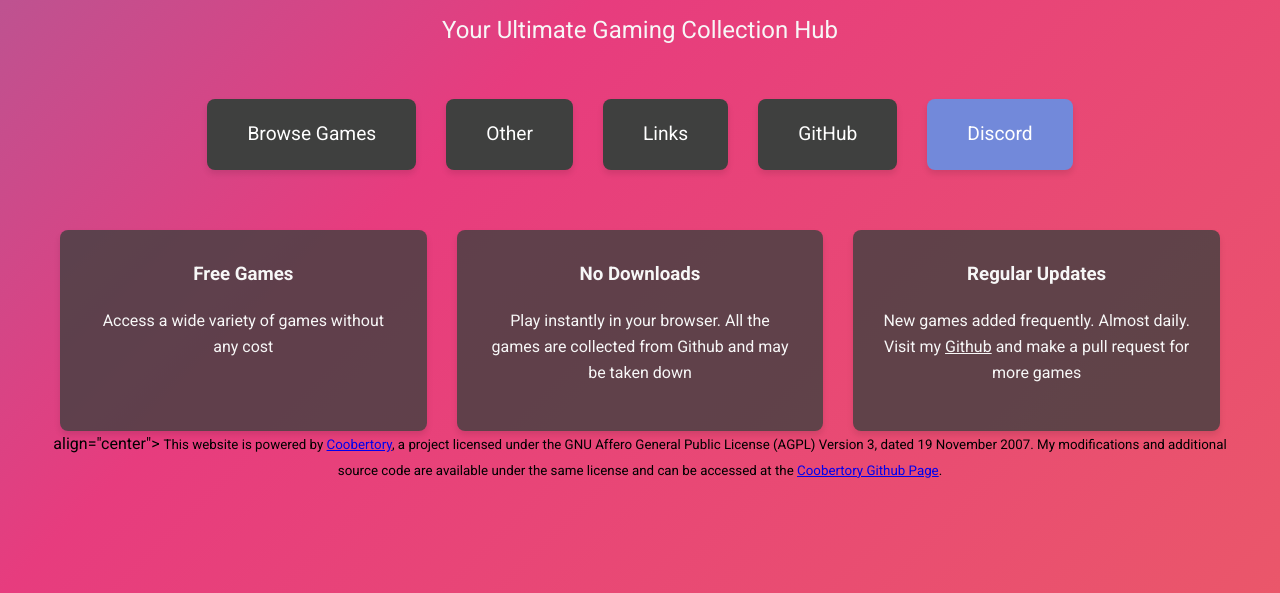
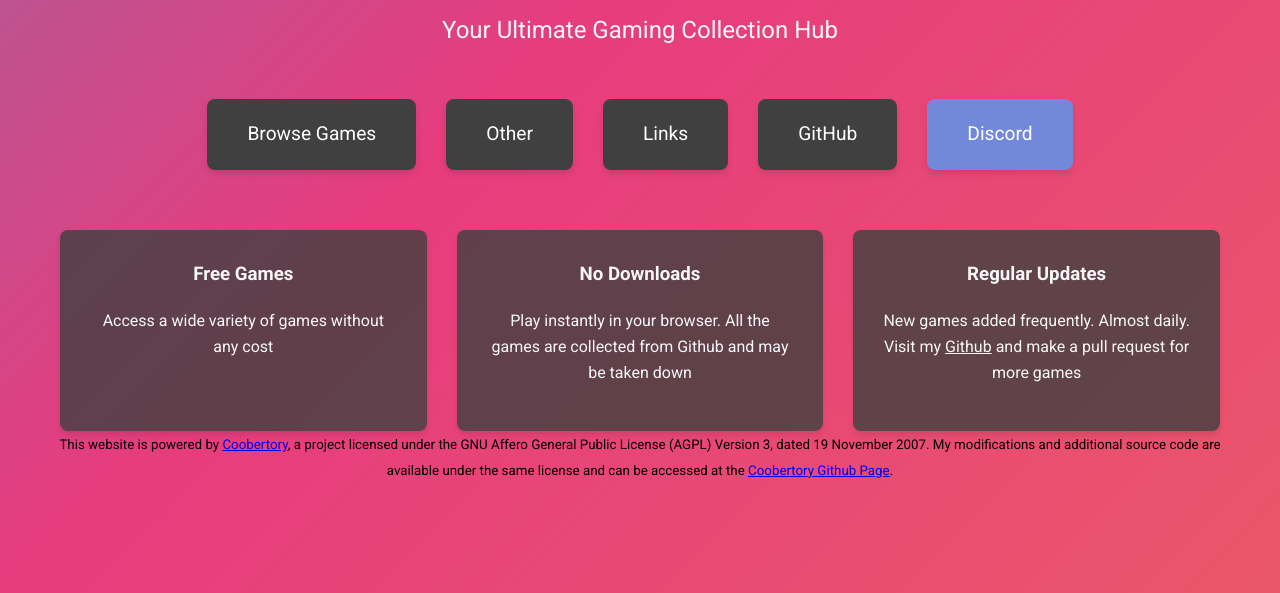
Before and after one commit to EliteCronax/Coobertory, a plain HTML site: page index.html in a window 1280 px wide. Shown: the part 247-840 px from the top of the page. Drawn offline with Linux system fonts and the light colour scheme.

Commit message:
fixed typo

```diff
--- a/index.html
+++ b/index.html
@@ -279,7 +279,7 @@
             </div>
         </div>
 
-        <div> align="center">
+        <div align="center">
             <small>This website is powered by <a href="https://github.com/EliteCronax/Coobertory">Coobertory</a>, a project licensed under the GNU Affero General Public License (AGPL) Version 3, dated 19 November 2007. My modifications and additional source code are available under the same license and can be accessed at the <a href="https://github.com/EliteCronax/Coobertory">Coobertory Github Page</a>.</small>
         </div>
     </div>
```
